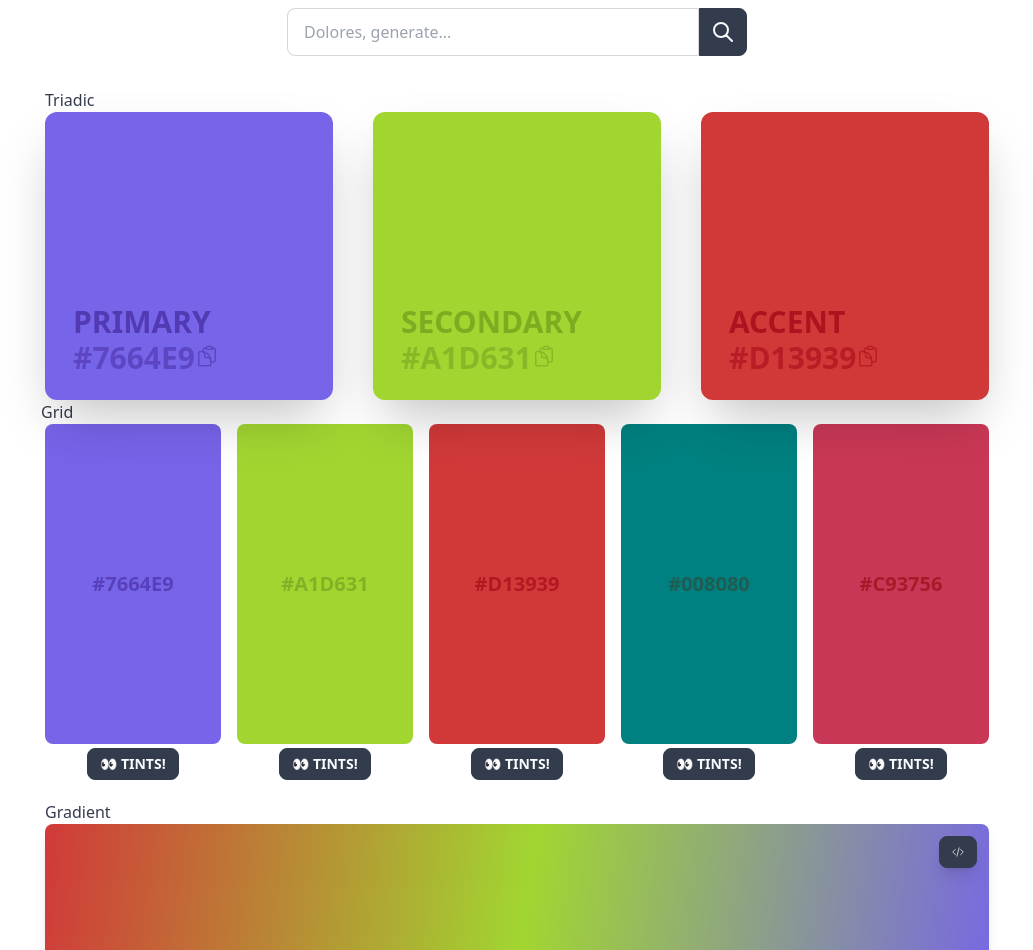
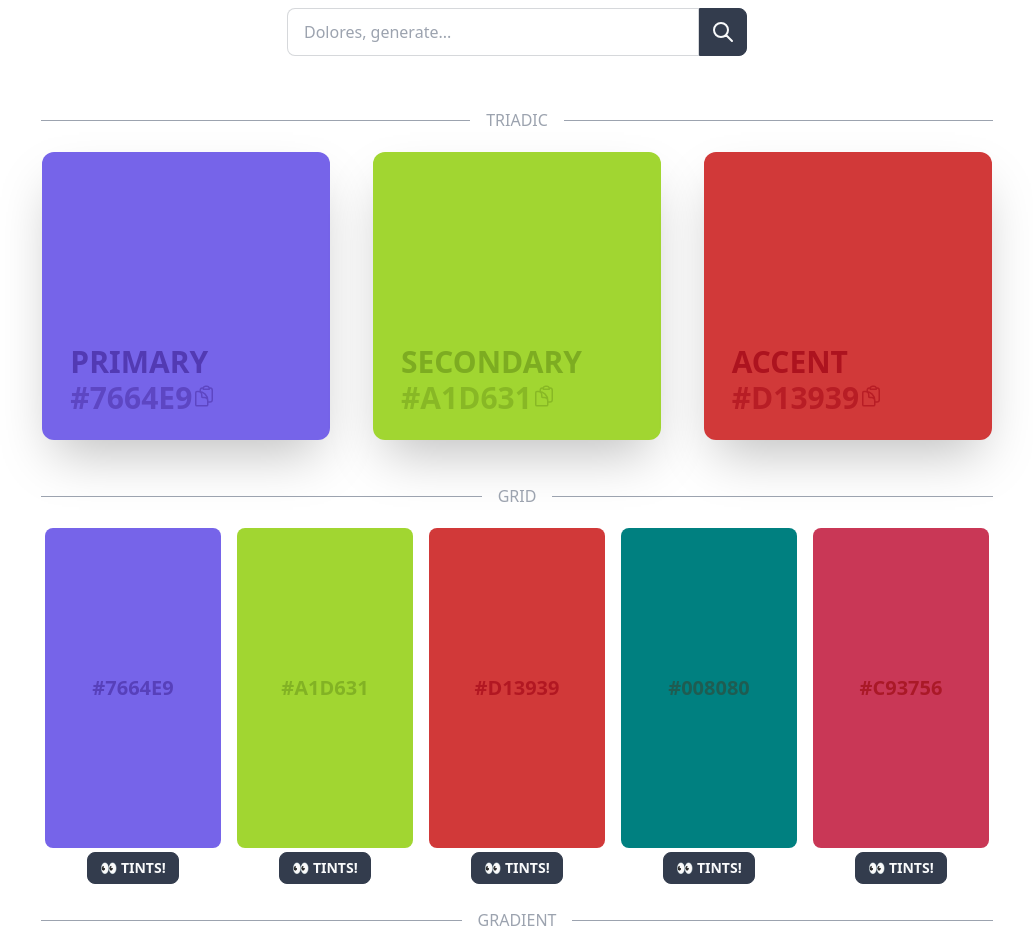
Before and after one commit to rosissharma/DOLORES, a Nuxt app: page / in a window 1280 px wide. Shown: the part 140-1090 px from the top of the page, without its empty margins (123-1156 px from the left). Built offline with nearby package versions, Linux system fonts and the light colour scheme.

Commit message:
title style and results refactor

```diff
--- a/pages/index.vue
+++ b/pages/index.vue
@@ -124,10 +124,18 @@ function log(currentTopic) {
       </form>
     </div>
 
+    <div v-if="!result && !loading">
       <div>
-      <h1>Triadic</h1>
+        <!-- title -->
+        <div class="relative flex py-5 items-center">
+          <div class="flex-grow border-t border-gray-400"></div>
+          <span class="flex-shrink mx-4 text-gray-400 title">Triadic</span>
+          <div class="flex-grow border-t border-gray-400"></div>
+        </div>
         <!-- triadic color block -->
-      <div class="grid grid-cols-1 sm:grid-cols-2 lg:grid-cols-3 gap-10">
+        <div
+          class="grid grid-cols-1 place-items-center sm:grid-cols-2 lg:grid-cols-3 gap-10"
+        >
           <!-- primary -->
           <TriadicBlock :color="primary" :colorType="typePrimary" />
           <!-- secondary -->
@@ -138,8 +146,13 @@ function log(currentTopic) {
       </div>
 
       <!-- color grid block -->
-    <div>
-      <h1>Grid</h1>
+      <div class="mt-6">
+        <!-- title -->
+        <div class="relative flex py-5 items-center">
+          <div class="flex-grow border-t border-gray-400"></div>
+          <span class="flex-shrink mx-4 text-gray-400 title">Grid</span>
+          <div class="flex-grow border-t border-gray-400"></div>
+        </div>
         <div class="h-52 flex gap-1 sm:h-80 sm:gap-4 mx-1">
           <GridBlock :color="primary" />
           <GridBlock :color="secondary" />
@@ -150,9 +163,17 @@ function log(currentTopic) {
       </div>
 
       <!-- gradient block -->
-    <div class="mt-14">
-      <h1>Gradient</h1>
+      <div class="my-10">
+        <!-- title -->
+        <div class="relative flex py-5 items-center">
+          <div class="flex-grow border-t border-gray-400"></div>
+          <span class="flex-shrink mx-4 text-gray-400 title">Gradient</span>
+          <div class="flex-grow border-t border-gray-400"></div>
+        </div>
+        <div class="grid place-items-center">
           <GradientBlock :gradientColors="[primary, secondary, accent1]" />
+        </div>
+      </div>
     </div>
 
     <!-- display while fetching data -->
@@ -165,24 +186,61 @@ function log(currentTopic) {
     </div>
     <!-- display the results -->
     <div v-else-if="result">
-      <pre>Result: {{ result }}</pre>
-      <hr />
-      <h1>Generated Palette</h1>
-      <div id="primary-container" :style="{ backgroundColor: primary }">
-        {{ primary }}
+      <div>
+        <!-- title -->
+        <div class="relative flex py-5 items-center">
+          <div class="flex-grow border-t border-gray-400"></div>
+          <span class="flex-shrink mx-4 text-gray-400 title">Triadic</span>
+          <div class="flex-grow border-t border-gray-400"></div>
         </div>
-      <div id="secondary-container" :style="{ backgroundColor: secondary }">
-        {{ secondary }}
+        <!-- triadic color block -->
+        <div
+          class="grid grid-cols-1 place-items-center sm:grid-cols-2 lg:grid-cols-3 gap-10"
+        >
+          <!-- primary -->
+          <TriadicBlock :color="primary" :colorType="typePrimary" />
+          <!-- secondary -->
+          <TriadicBlock :color="secondary" :colorType="typeSecondary" />
+          <!-- accent -->
+          <TriadicBlock :color="accent1" :colorType="typeAccent" />
         </div>
-      <div id="accent1-container" :style="{ backgroundColor: accent1 }">
-        {{ accent1 }}
       </div>
-      <div id="accent2-container" :style="{ backgroundColor: accent2 }">
-        {{ accent2 }}
+
+      <!-- color grid block -->
+      <div class="mt-6">
+        <!-- title -->
+        <div class="relative flex py-5 items-center">
+          <div class="flex-grow border-t border-gray-400"></div>
+          <span class="flex-shrink mx-4 text-gray-400 title">Grid</span>
+          <div class="flex-grow border-t border-gray-400"></div>
         </div>
-      <div id="accent3-container" :style="{ backgroundColor: accent3 }">
-        {{ accent3 }}
+        <div class="h-52 flex gap-1 sm:h-80 sm:gap-4 mx-1">
+          <GridBlock :color="primary" />
+          <GridBlock :color="secondary" />
+          <GridBlock :color="accent1" />
+          <GridBlock :color="accent2" />
+          <GridBlock :color="accent3" />
+        </div>
+      </div>
+
+      <!-- gradient block -->
+      <div class="my-10">
+        <!-- title -->
+        <div class="relative flex py-5 items-center">
+          <div class="flex-grow border-t border-gray-400"></div>
+          <span class="flex-shrink mx-4 text-gray-400 title">Gradient</span>
+          <div class="flex-grow border-t border-gray-400"></div>
+        </div>
+        <div class="grid place-items-center">
+          <GradientBlock :gradientColors="[primary, secondary, accent1]" />
+        </div>
       </div>
     </div>
   </div>
 </template>
+
+<style scoped>
+.title {
+  @apply uppercase font-light;
+}
+</style>
```
Lines whose indentation alone changed are shown as unchanged.
